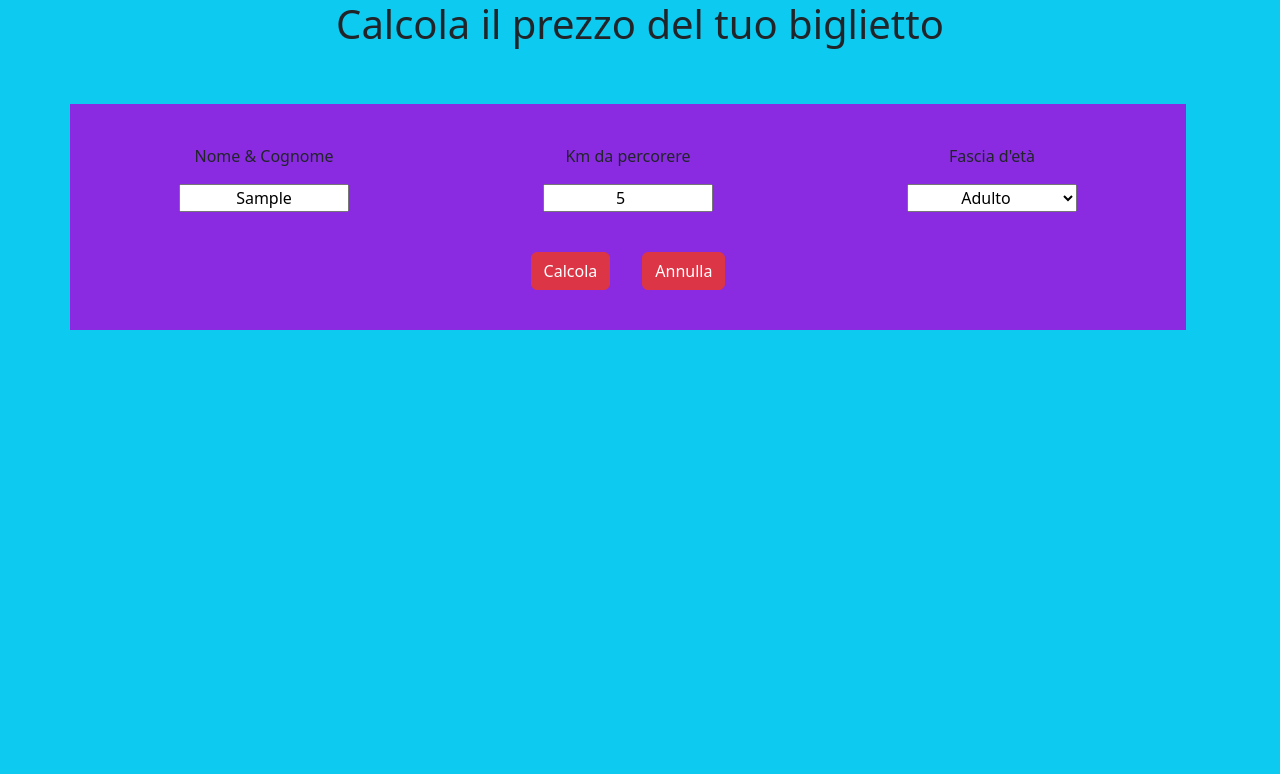
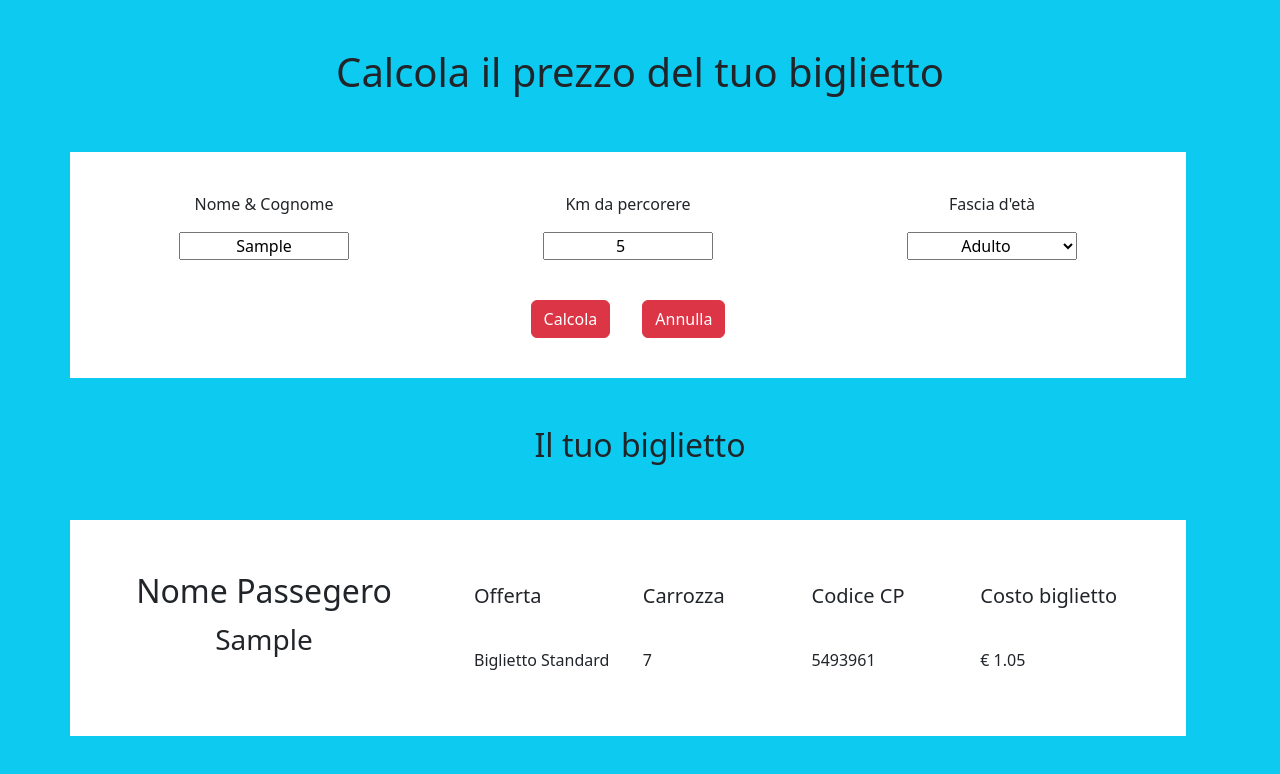
Before and after one commit to catalin-ciocan/js-biglietto-treno-form, a plain HTML site: page index.html in a window 1280 px wide. Both pictures are taken after typing "Sample", "5" into the empty fields and a click on the button "Calcola". Drawn offline with nearby package versions, Linux system fonts and the light colour scheme.

Commit message:
[Update] Javascript file

```diff
--- a/index.html
+++ b/index.html
@@ -12,14 +12,14 @@
 </head>
 <body class="bg-info">
 
-  <div class="container-xl ">
+  <div class="container ">
     <div class="row d-flex">
-      <div class="col-12">
+      <div class="col-12 text-center pt-5">
         <h1>Calcola il prezzo del tuo biglietto</h1>
       </div>
     </div>
 
-    <div class="row container main-div violet py-4 my-5">
+    <div class="row container violet py-4 my-5">
       <div class="col-4 d-flex flex-column align-items-center">
         <label class="py-3 d-flex flex-column" for="nome">Nome & Cognome</label>
         <input class="mb-4 w-50 text-center" id="nome" type="text" name="nome" placeholder="Inserisci Nome e Cognome">
@@ -32,7 +32,7 @@
 
       <div class="col-4 d-flex flex-column align-items-center">
         <label  class="py-3" for="fascia-età ">Fascia d'et&agrave;</label>
-        <select class="mb-4 w-50 h-50 text-center" name="eta" id="fascia-età">
+        <select class="mb-4 w-50 h-50 text-center" name="eta" id="fascia-eta">
           <option value="minorenne">Minorenne</option>
           <option value="adulto" selected>Adulto</option>
           <option value="over65">Over 65</option>
@@ -40,17 +40,57 @@
       </div>
 
       <div class="col-12 d-flex justify-content-center ">
-        <button type="button" class="btn btn-danger m-3 ">Calcola</button>
-        <button type="button" class="btn btn-danger m-3 ">Annulla</button>
+        <button id="calcola" type="button" class="btn btn-danger m-3 ">Calcola</button>
+        <button id="reset" type="button" class="btn btn-danger m-3 ">Annulla</button>
       </div>
 
 
     </div>
 
+  </div>
+
+  <div class="container">
+
+    <div class="row d-flex">
+      <div class="col-12 text-center">
+        <h2>Il tuo biglietto</h2>
+      </div>
+    </div>
+
+    <div class="row container violet py-5 my-5">
+      <div class="col-4">
+        <h2 class="p-1 text-center">Nome Passegero</h2>
+        <h3 id="nome-passeggero" class="px-3 text-center">Cata</h3>
+
+      </div>
+
+      <div class="col-8">
+        <table>
+          <thead>
+            <tr>
+              <th class="p-3 col-3"><h5>Offerta</h5></th>
+              <th class="p-3 col-3"><h5>Carrozza</h5></th>
+              <th class="p-3 col-3"><h5>Codice CP</h5></th>
+              <th class="p-3 col-3"><h5>Costo biglietto</h5></th>
+            </tr>
+          </thead>
+
+          <tbody>
+            <tr>
+              <td class="p-3 "><span id="offerta">xxx</span></td>
+              <td class="p-3"><span id="carrozza">xxx</span></td>
+              <td class="p-3"><span id="codice-cp">xxx</span></td>
+              <td class="p-3"><span id="costo">xxx</span></td>
+            </tr>
+
+          </tbody>
+
+        </table>
+
+      </div>
 
 
-
-
+    </div>
 
 
   </div>
@@ -60,6 +100,7 @@
 
 
 
+
  <script src="script.js"></script>
 </body>
 </html>
--- a/script.js
+++ b/script.js
@@ -0,0 +1,48 @@
+const priceKm = 0.21;
+const discountMinor = 20;
+const discountSenior = 40;
+
+const btnCalcola = document.getElementById('calcola');
+const btnReset = document.getElementById('reset');
+
+btnCalcola.addEventListener('click' , handleClickCalcola)
+btnReset.addEventListener('click' , handleClickReset)
+
+function handleClickCalcola() {
+  const nome = document.getElementById('nome').value;
+  const km = document.getElementById('km').value;
+  const fasciaEta = document.getElementById('fascia-eta').value;
+
+  const prezzo = km * priceKm;
+  let prezzoFinale = prezzo;
+  let tipoBiglietto ='Biglietto Standard';
+
+  if(fasciaEta === 'minorenne'){
+    prezzoFinale *= 1 - discountMinor/100;
+    tipoBiglietto = 'Sconto minorenne'
+  }else if(fasciaEta === 'over65'){
+    prezzoFinale *= 1 - discountSenior/100;
+    tipoBiglietto = 'Sconto Senior'
+  }
+
+  const numCarozza = getRandomNumber(1,15);
+  const codiceCP = getRandomNumber(1000000, 10000000);
+
+  document.getElementById('nome-passeggero').innerHTML = nome;
+  document.getElementById('offerta').innerHTML = tipoBiglietto;
+  document.getElementById('carrozza').innerHTML = numCarozza;
+  document.getElementById('codice-cp').innerHTML = codiceCP;
+  document.getElementById('costo').innerHTML = '€ ' + prezzoFinale.toFixed(2);
+
+}
+
+
+function handleClickReset(){
+  document.getElementById('nome').value = '';
+  document.getElementById('km').value = '';
+  document.getElementById('fascia-eta').value = '';
+}
+
+function getRandomNumber(min, max){
+  return Math.floor(Math.random() * (max - min + 1) - min)
+}
--- a/style.css
+++ b/style.css
@@ -4,11 +4,6 @@
   box-sizing: border-box;
 }
 
-
-h1{
-  justify-self: center;
+.violet{
+  background-color:white;
 }
-
-.violet{
-  background-color: blueviolet;
-}
```
